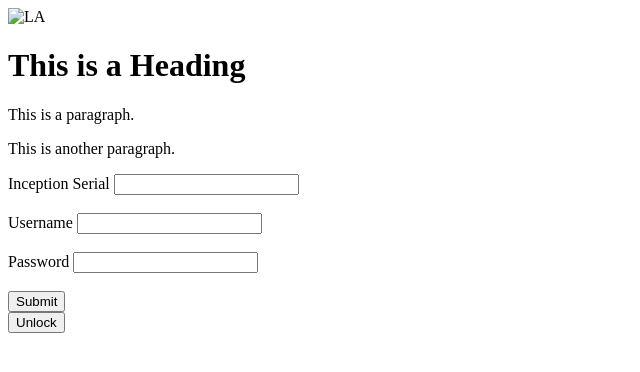
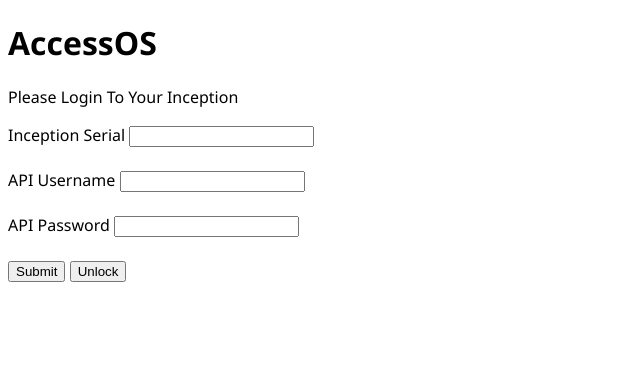
Before and after one commit to N6SYNTAX/AccessOS, a plain HTML site: page index.html in a window 1280 px wide. Shown: the whole page, without its empty margins (0-640 px from the left). Drawn offline with Linux system fonts and the light colour scheme.

Commit message:
Front end

```diff
--- a/index.html
+++ b/index.html
@@ -1,37 +1,36 @@
 <!DOCTYPE html>
 <html lang="en">
 <meta charset="UTF-8">
-<title>Page Title</title>
+<title>AccessOS</title>
 <meta name="viewport" content="width=device-width,initial-scale=1">
-<link rel="stylesheet" href="">
+<link rel="stylesheet" href="style.css">
 <style>
 </style>
 <script src=""></script>
 
 <body>
 
-    <img src="img_la.jpg" alt="LA" style="width:100%">
+    <div class="">
+        <h1>AccessOS</h1>
+        <p id="p1"></p>
 
-    <div class="">
-        <h1>This is a Heading</h1>
-        <p>This is a paragraph.</p>
-        <p>This is another paragraph.</p>
+        <label for="ICPSerial">Inception Serial</label>
+        <input type="text" id="ICPSerial"><br><br>
+        <label for="APIUsername">API Username</label>
+        <input type="text" id="APIUsername"><br><br>
+        <label for="APIPassword">API Password</label>
+        <input type="text" id="APIPassword"><br><br>
 
-        <form action="{{test.py('handle_login') }}" method="get">
-            <label for="ICPName">Inception Serial</label>
-            <input type="text" id="ICPName" name="ICPName"><br><br>
-            <label for="Username">Username</label>
-            <input type="text" id="Username" name="Username"><br><br>
-            <label for="Password">Password</label>
-            <input type="text" id="Password" name="Password"><br><br>
-            <button type="submit">Submit</button>
-        </form>
+
+        <button type="submit" id="ICPSubmit">Submit</button>
+
 
 
 
         <button type="button">Unlock</button>
 
     </div>
+    <script src="index.js"></script>
 
 </body>
 
--- a/index.js
+++ b/index.js
@@ -0,0 +1,26 @@
+console.log("Hello");
+console.log("AccessOS");
+
+document.getElementById("p1").textContent = "Please Login To Your Inception";
+
+// Ternary Operator
+//age >= 18 ? "Youre an adult" : "Youre a minor";
+// Constant
+//const pi = 3.14;
+
+let hello = "hello";
+let ICPSerial;
+let Username;
+let Password;
+
+document.getElementById("ICPSubmit").onclick = function () {
+    ICPSerial = document.getElementById("ICPSerial").value;
+    APIUsername = document.getElementById("APIUsername").value;
+    APIPassword = document.getElementById("APIPassword").value;
+}
+
+
+
+if (ICPSerial = 123456) {
+
+}
--- a/style.css
+++ b/style.css
@@ -0,0 +1,4 @@
+body {
+    font-family: Segoe UI;
+
+}
```
